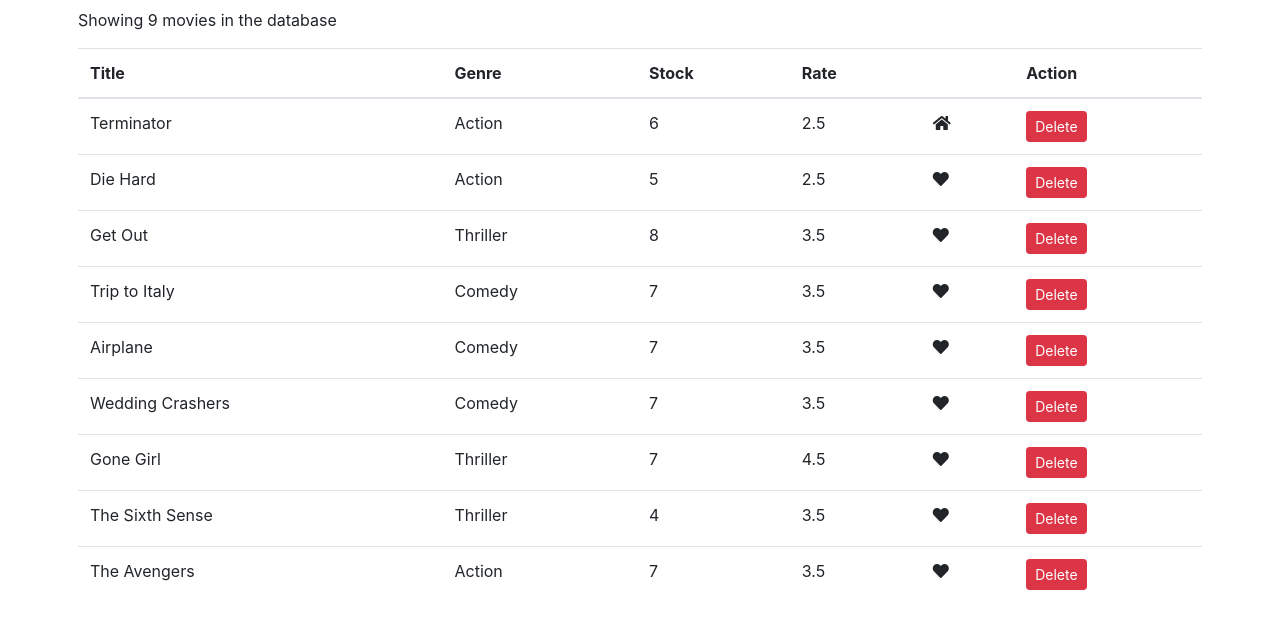
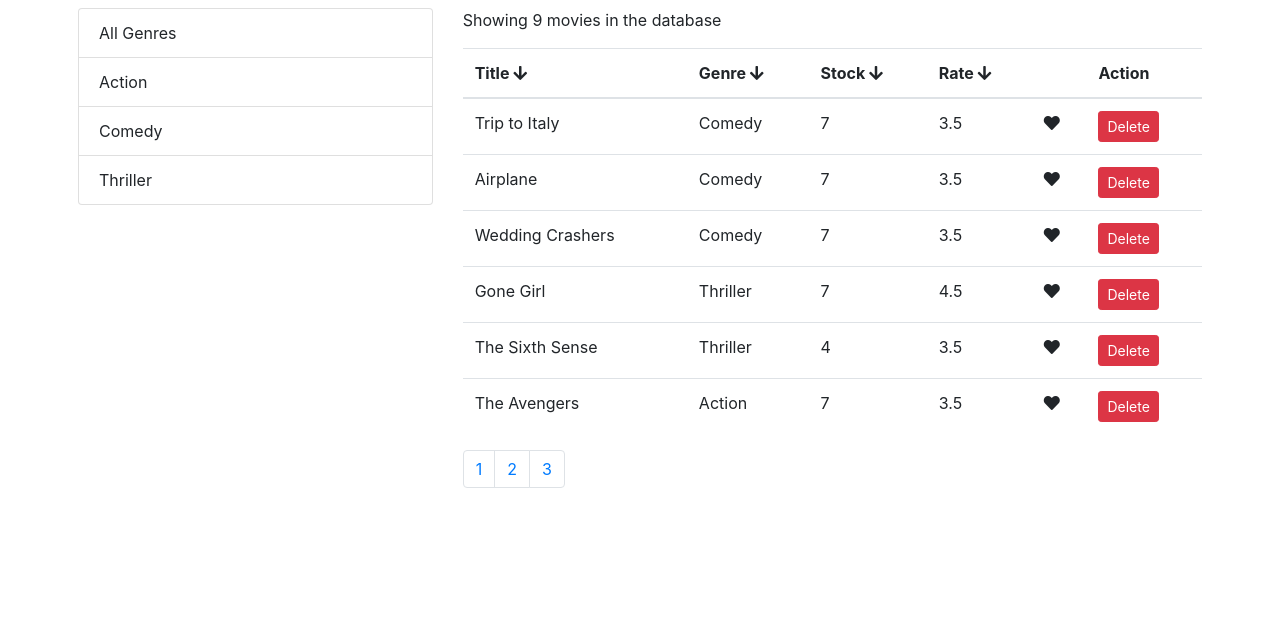
Before and after one commit to adisco4420/vidly-api, a React (Create React App) app: page / in a window 1280 px wide. Shown: the top 628 px of the page. Built offline with nearby package versions, Linux system fonts and the light colour scheme.

Commit message:
pagination sorting and filtering

```diff
--- a/package.json
+++ b/package.json
@@ -4,6 +4,7 @@
   "private": true,
   "dependencies": {
     "bootstrap": "4.1.0",
+    "lodash": "^4.17.11",
     "react": "^16.8.6",
     "react-dom": "^16.8.6",
     "react-scripts": "3.0.1"
--- a/src/components/Likes.jsx
+++ b/src/components/common/Likes.jsx
@@ -3,7 +3,7 @@ import React, { Component } from 'react';
 const LikeCount = ({onLike, liked, movie}) => {
     let classes = 'fas fa-heart';
     if(liked) classes = 'fas fa-home'
-    return ( <i  onClick={() => onLike(movie)} className={classes}></i> );
+    return ( <i style={{cursor: 'pointer'}} onClick={() => onLike(movie)} className={classes}></i> );
 }
 
 export default LikeCount;
--- /dev/null
+++ b/src/components/common/pagination.jsx
@@ -0,0 +1,20 @@
+import React from 'react';
+import _ from 'lodash';
+
+const Pagination = props => {
+    const {itemCount, pageSize, onPageChange} = props
+    const pageCount = itemCount / pageSize;
+    const pages = Math.ceil(pageCount)
+    console.log(pages);
+
+    if (pages <= 1) return <p>{''}</p>;
+    const pageRange = _.range(1, pageCount + 1);
+    return ( <nav>
+        <ul className="pagination">
+            {pageRange.map(page => (<li onClick={() => onPageChange(page)} key={page} className="page-item"><a  className="page-link">{page}</a></li>))}
+
+        </ul>
+    </nav> );
+}
+
+export default Pagination;
--- /dev/null
+++ b/src/components/common/sortTable.jsx
@@ -0,0 +1,23 @@
+import React from "react";
+const allGenres = ["Action", "Comedy", "Thriller"];
+
+const SortTable = ({ onSort, filterBy }) => {
+  return (
+    <ul className="list-group">
+      <li onClick={() => onSort("allgenre")}  className={`list-group-item ${filterBy === 'allgenre' ? "active" : ""}`}>
+        All Genres
+      </li>
+      {allGenres.map((genre, index) => (
+        <li
+          key={index}
+          onClick={() => onSort(genre)}
+          className={`list-group-item ${filterBy === genre ? "active" : ""}`}
+        >
+          {genre}
+        </li>
+      ))}
+    </ul>
+  );
+};
+
+export default SortTable;
--- a/src/components/vivdy/HomeVid.jsx
+++ b/src/components/vivdy/HomeVid.jsx
@@ -1,69 +1,161 @@
-import React, { Component } from 'react';
-import { getMovies , deleteMovie } from '../../services/fakeMovieService';
-import LikeCount from '../Likes';
+import React, { Component } from "react";
+import { getMovies, deleteMovie } from "../../services/fakeMovieService";
+import LikeCount from "../common/Likes";
+import SortTable from "../common/sortTable";
+import Pagination from "../common/pagination";
 
 class HomeVid extends Component {
   state = {
-        allMovies: getMovies()
+    allMovies: getMovies(),
+    filteredMovie: getMovies(),
+    pageSize: 4,
+    filterBy: null,
+    sortBy: false,
+    sortValue: null
+  };
+  handleDelete = id => {
+    deleteMovie(id);
+    this.setState({ allMovies: getMovies() });
+  };
+  handelPageChange =(page) => {
+      console.log('page change', page);
+
   }
-    handleDelete = (id) => {
-        deleteMovie(id);
-        this.setState({allMovies: getMovies()})
+  handleSort = genre => {
+    let movies;
+    if (genre === "allgenre") {
+      movies = this.state.allMovies
+    } else {
+      movies = this.state.allMovies.filter(movie => movie.genre.name === genre);
+    }
+    this.setState({ filteredMovie: movies , filterBy: genre});
+  };
+  handleFilter = (value) => {
+      const movies = this.state.filteredMovie;
+    movies.sort(function (a, b) {
+        let ax = a[value];
+        let bx = b[value]
+        if (value === 'genre') {
+            ax  = a[value]['name'];
+             bx = b[value]['name']
+        }
+        if (ax > bx) {
+            return -1;
+          } if (ax < bx) {
+            return 1;
+          }
+          return 0;
+    })
+    this.setState({filteredMovie: movies, sortBy: true, sortValue: value})
+
+
+  }
+  handleDecSort = (value) => {
+    const movies = this.state.filteredMovie;
+  movies.sort(function (a, b) {
+      let ax = a[value];
+      let bx = b[value]
+      if (value === 'genre') {
+          ax  = a[value]['name'];
+           bx = b[value]['name']
+      }
+      if (ax > bx) {
+          return 1;
+        } if (ax < bx) {
+          return -1;
+        }
+        return 0;
+  })
+  this.setState({filteredMovie: movies, sortBy: false, sortValue: value})
 }
   render() {
+      const count = this.state.filteredMovie.length;
     return (
       <div className="container p-2">
-                <p>Showing {this.state.allMovies.length} movies in the database</p>
-                <DisplayMovies onLike={this.handeleLike} allMovies={this.state.allMovies} handleDelete={this.handleDelete}/>
+        <div className="row">
+          <div className="col-md-4">
+            <SortTable filterBy={this.state.filterBy} onSort={this.handleSort} />
+          </div>
+          <div className="col-md-8">
+            <p>Showing {count} movies in the database</p>
+            <DisplayMovies
+              onFilter={this.handleFilter}
+              onDecSort={this.handleDecSort}
+              sortValue={this.state.sortValue}
+              onLike={this.handeleLike}
+              sortBy={this.state.sortBy}
+              allMovies={this.state.filteredMovie}
+              handleDelete={this.handleDelete}
+            />         <Pagination itemCount={count} pageSize={this.state.pageSize} onPageChange={this.handelPageChange}  />
+          </div>
+
+        </div>
       </div>
     );
   }
-    handeleLike = (movie) => {
+  handeleLike = movie => {
     let index = this.state.allMovies.findIndex(val => val._id === movie._id);
-        const updatedMovie = {...movie, liked: !movie.liked}
+    const updatedMovie = { ...movie, liked: !movie.liked };
     const movies = this.state.allMovies;
     movies[index] = updatedMovie;
-        this.setState({allMovies:movies})
+    this.setState({ filteredMovie: movies });
+  };
 }
-}
-const DisplayMovies = ({ allMovies , handleDelete, onLike}) => {
-    return (<React.Fragment>
-        {
-            !allMovies.length ?
+const DisplayMovies = ({ allMovies, handleDelete, onLike, onFilter , sortBy, onDecSort, sortValue}) => {
+  console.log(sortValue);
+
+  const Headers = [{title: "Title", value: 'title'}, {title: 'Genre', value: 'genre'},
+                    {title: "Stock", value: 'numberInStock'},{title: "Rate", value: 'dailyRentalRate'}];
+  return (
+    <React.Fragment>
+      {!allMovies.length ? (
         <div className="text-center p-4">
-             <i className="fas fa-film fa-5x"></i>
+          <i className="fas fa-film fa-5x" />
           <h6>No Movies</h6>
-                </div> :
+        </div>
+      ) : (
         <table className="table">
           <thead>
             <tr>
-                            <th scope="col">Title</th>
-                            <th scope="col">Genre</th>
-                            <th scope="col">Stock</th>
-                            <th scope="col">Rate</th>
-                            <th></th>
+              {Headers.map((header, index) => (
+                <th  key={index} onClick={() => {!sortBy ? onFilter(header.value) : onDecSort(header.value) } } scope="col">
+                  {header.title} <span className={!sortBy && header.value === sortValue ? 'fas fa-arrow-up': 'fas fa-arrow-down'}></span>
+                </th>
+              ))}
+
+              <th />
               <th scope="col">Action</th>
             </tr>
           </thead>
           <tbody>
-                        {
-                            allMovies.map(movie => (
+            {allMovies.slice(3, allMovies.length).map(movie => (
               <tr key={movie._id}>
                 <td>{movie.title}</td>
                 <td>{movie.genre.name}</td>
                 <td>{movie.numberInStock}</td>
                 <td>{movie.dailyRentalRate}</td>
-                                        <td><LikeCount movie={movie} liked={movie.liked} onLike={onLike} /></td>
-                                        <td><button onClick={() => handleDelete(movie._id)} className="btn btn-danger btn-sm">Delete</button></td>
+                <td>
+                  <LikeCount
+                    movie={movie}
+                    liked={movie.liked}
+                    onLike={onLike}
+                  />
+                </td>
+                <td>
+                  <button
+                    onClick={() => handleDelete(movie._id)}
+                    className="btn btn-danger btn-sm"
+                  >
+                    Delete
+                  </button>
+                </td>
               </tr>
-                            ))
-                        }
+            ))}
           </tbody>
         </table>
-        }
+      )}
     </React.Fragment>
   );
-}
-
+};
 
 export default HomeVid;
```
Lines whose indentation alone changed are shown as unchanged.
